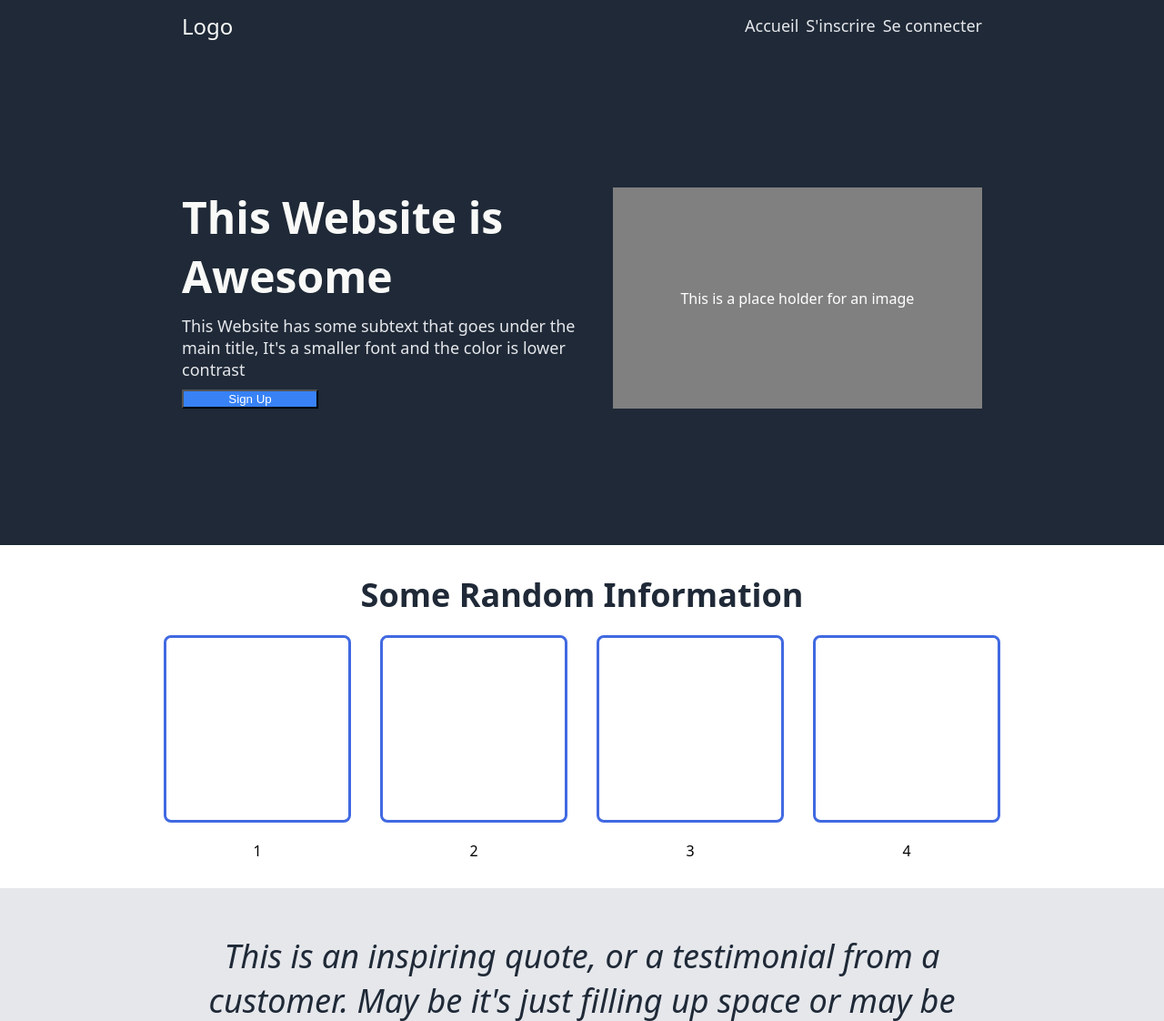
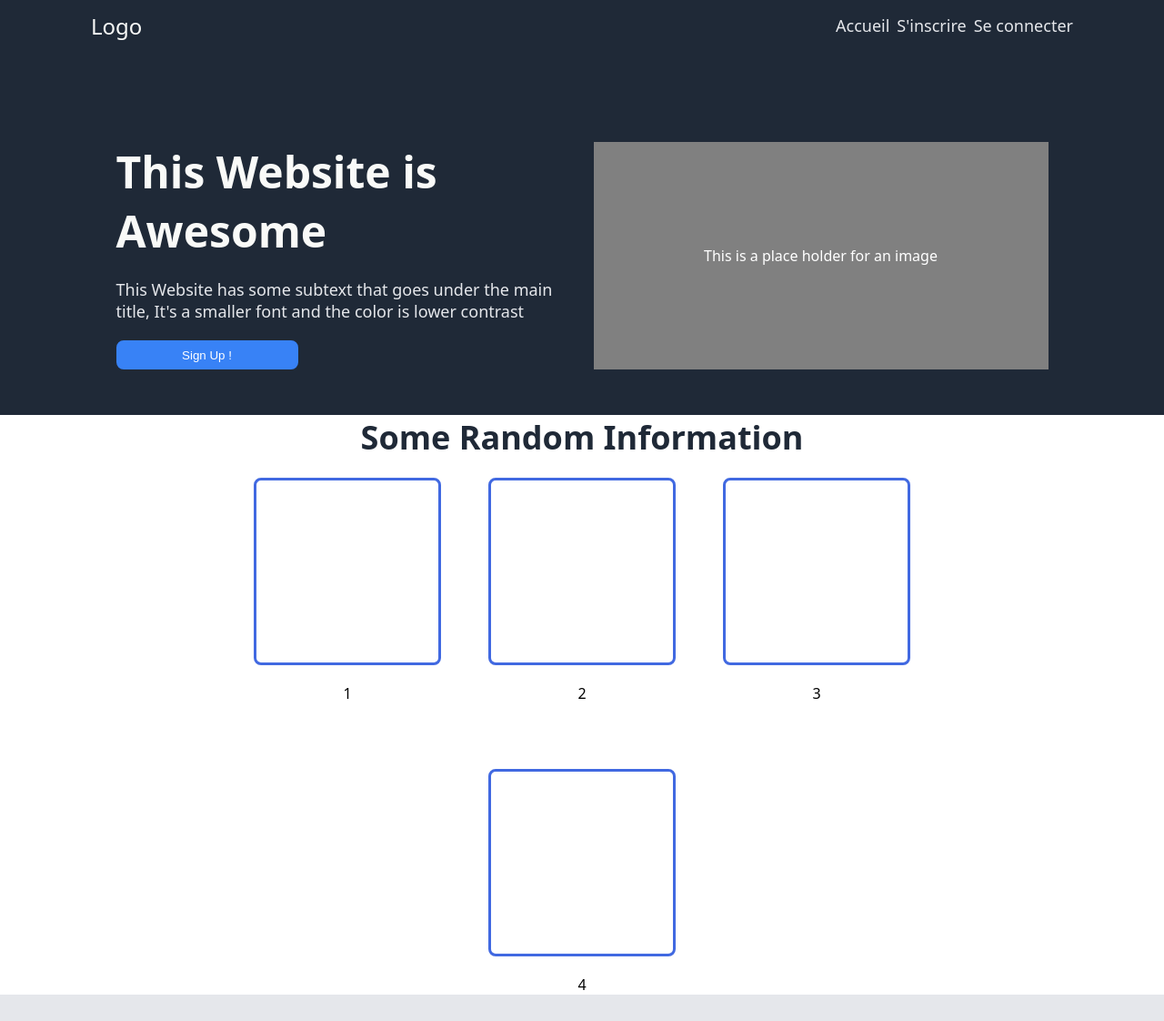
Before and after one commit to victorsiesse/Landing_Page, a plain HTML site: page index.html in a window 1280 px wide. Shown: the top 1122 px of the page at 91% size. Drawn offline with Linux system fonts and the light colour scheme.

Commit message:
Landing page finished

```diff
--- a/index.html
+++ b/index.html
@@ -21,8 +21,7 @@
                 <div class="left-header-content">
                     <div class="header-title">This Website is Awesome</div>
                     <div class="header-text">This Website has some subtext that goes under the main title, It's a smaller font and the color is lower contrast</div>
-                    <button class="header-button">Sign Up</button>
-
+                    <button class="header-button">Sign Up !</button>
                 </div>
 
                 <div class="right-header-content">
@@ -31,7 +30,6 @@
             </div>
         </div>
 
-        <div class="body">
         <div class="section-1">
             <div class="section-1-title">Some Random Information</div>
 
@@ -71,7 +69,6 @@
                 <button class="sign-up-button">Sign Up!</button>
             </div>
         </div>
-        </div>
         <div class="footer">
             Copyright - Victor Siesse 2023
         </div>
--- a/style.css
+++ b/style.css
@@ -7,17 +7,17 @@ body {
 }
 
 .header{
-    padding: 0 200px;
     display: flex;
     flex-direction: column;
     background-color: #1F2937;
+    padding: 0 100px;
 }
 
 .header-navigation {
     display: flex;
     justify-content: space-between;
     align-items: center;
-    margin-bottom: 150px;
+    margin-bottom: 100px;
 }
 
 .logo{
@@ -39,27 +39,31 @@ a {
 
 .header-content{
     display: flex;
-    flex: 1;
-    justify-content: space-evenly;
-    margin-bottom: 150px;
+    justify-content: center;
+    align-items: center;
+    flex-wrap: wrap;
+    margin-bottom: 50px;
+    gap: 25px;
+}
+
+.left-header-content, .right-header-content{
+    width: 500px;
+    height: 250px;
 }
 
 .left-header-content{
     display: flex;
     flex-direction: column;
     text-align: left;
-    align-items: left;
-    gap: 10px;
+    gap: 20px;
 }
 
 .right-header-content{
     display: flex;
     justify-content: center;
-    width: 800px;
     align-items: center;
-    background: grey;
+    background-color: grey;
     color: white;
-
 }
 
 .header-title{
@@ -74,17 +78,12 @@ a {
 }
 
 .header-button{
-    width: 150px;
+    width: 200px;
+    height: 35px;
     color: white;
+    border: 2px solid #3882F6;
+    border-radius: 8px;
     background-color: #3882F6;
-}
-
-.section-1{
-    display: flex;
-    flex-direction: column;
-    justify-content: center;
-    align-items: center;
-    padding: 30px 0;
 }
 
 .section-1-title{
@@ -94,12 +93,11 @@ a {
 }
 
 .section-1-container{
+    padding: 0 200px;
     display: flex;
-    flex: 1;
+    justify-content: center;
     flex-wrap: wrap;
-    justify-content: center;
-    gap: 32px;
-
+    gap: 52px;
 }
 
 .img-container{
```
Lines whose indentation alone changed are shown as unchanged.
